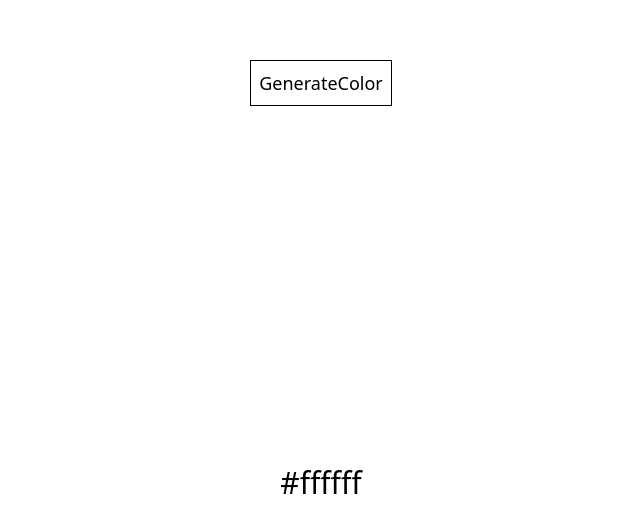
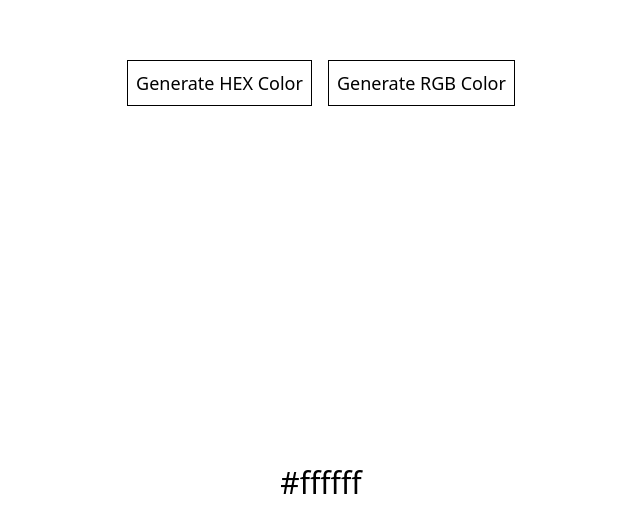
Before and after one commit to HritvikBhatia/reactProjects, a React (Vite) app: page /randomColor in a window 1280 px wide. Shown: the part 124-656 px from the top of the page, without its empty margins (319-959 px from the left). Built offline with nearby package versions, Linux system fonts and the light colour scheme.

Commit message:
add: random Color Generator(rgb or hex codes)

```diff
--- a/src/easy/randomColor.tsx
+++ b/src/easy/randomColor.tsx
@@ -1,27 +1,47 @@
 import { useState } from "react";
 
+type ofColor = "rgb" | "hex";
+
 function RandomColor() {
-    const [currColor, setCurrColor] = useState("ffffff")
-    const str = "abcdef0123456789";
+    const [currColor, setCurrColor] = useState("#ffffff")
+    const [_typeOfColor, setTypeOfColor ] = useState<ofColor>("hex")
 
-    const generateColor = () => {
 
-        let newColor = ""
+    const randomNumberUtility = (length: number) => {
+        return Math.floor(Math.random() * length)
+    }
+
+    const generateHexColor = () => {
+        let newColor = "#"
+        const str = "abcdef0123456789";
+
         for(let i = 0; i < 6; i++){
-            const char = Math.floor(Math.random() * str.length);
+            const char = randomNumberUtility(str.length)
             newColor += str[char]
         }
         setCurrColor(newColor);
 
     }
 
+    const generateRgbColor = () => {
+        const r = randomNumberUtility(256);
+        const g = randomNumberUtility(256);
+        const b = randomNumberUtility(256);
+
+        setCurrColor(`rgb(${r},${g},${b})`)
+    }
+
     return <div className="w-full h-dvh" style={{
-        backgroundColor: `#${currColor}`
+        backgroundColor: currColor
     }}>
-
-        <div onClick={generateColor} className="flex flex-col  items-center justify-around h-full">
-            <button className="border border-b-black m-2 p-2 text-lg">GenerateColor</button>
-            <h2 className="text-3xl">#{currColor}</h2>
+        <div className="flex flex-col  items-center justify-around h-full">
+            <div>
+                <button className="border border-b-black m-2 p-2 text-lg" onClick={() => (setTypeOfColor("hex"), generateHexColor())} >Generate HEX Color</button>
+                <button className="border border-b-black m-2 p-2 text-lg" onClick={() => (setTypeOfColor("rgb"), generateRgbColor())} >Generate RGB Color</button>
+            </div>
+            <h2 className="text-3xl">
+                {currColor}
+            </h2>
         </div>
 
     </div>;
```
